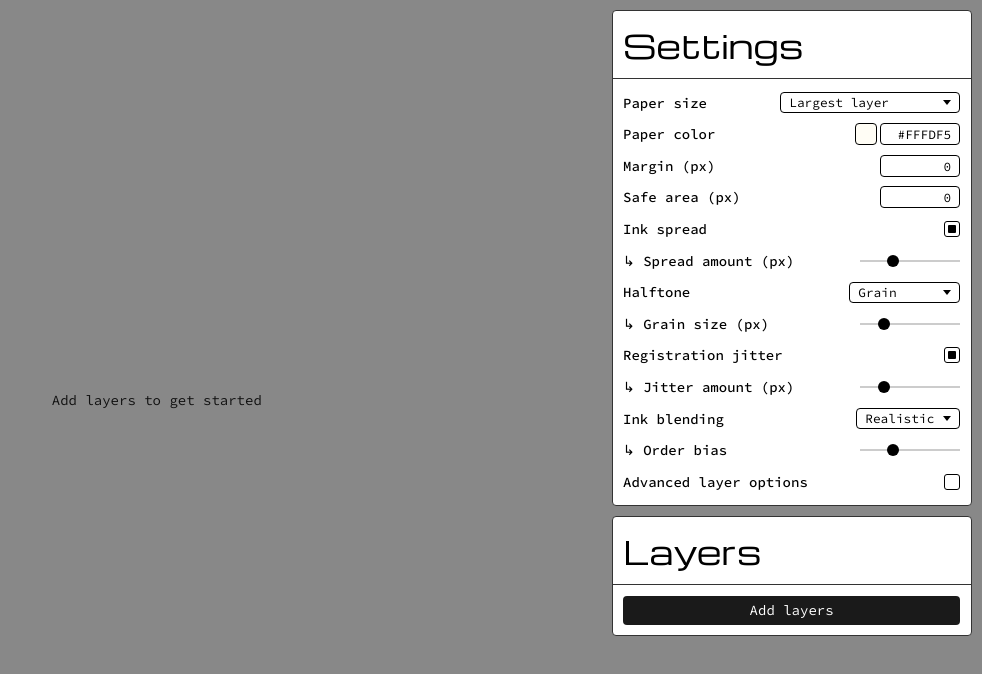
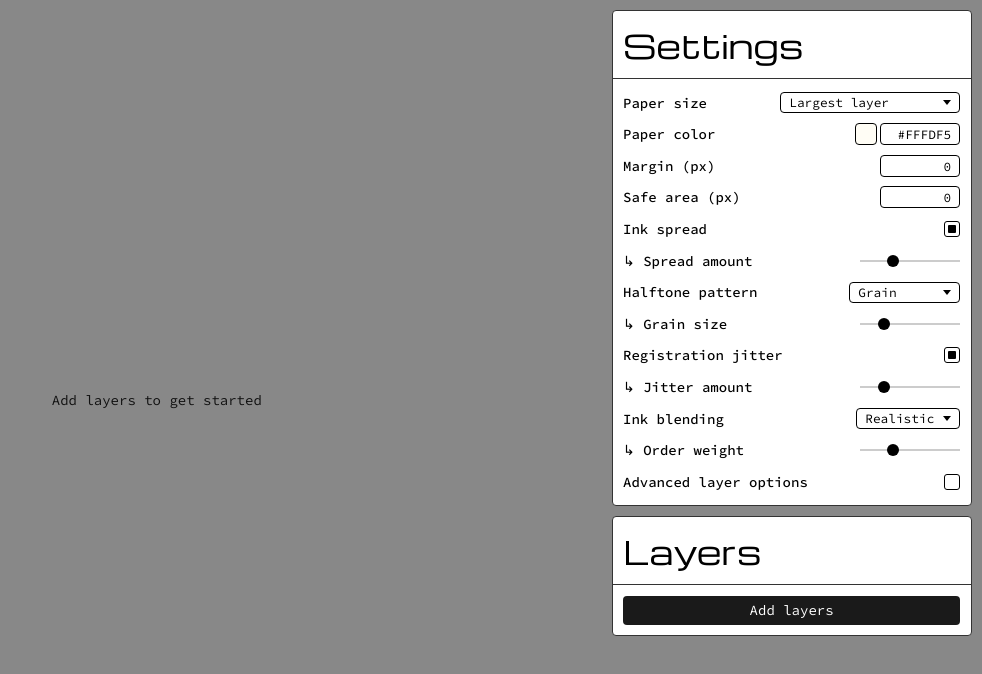
Before and after one commit to jackbush/riso, a React (Vite) app: page / in a window 1280 px wide. Shown: the top 674 px of the page, without its empty margins (298-1280 px from the left). Built offline with nearby package versions, Linux system fonts and the light colour scheme.

Commit message:
palette popover staying on screen

```diff
--- a/src/components/ConfigPanel.tsx
+++ b/src/components/ConfigPanel.tsx
@@ -137,7 +137,7 @@ export function ConfigPanel({ config, onChange }: ConfigPanelProps) {
       </label>
       {config.inkSpreadEnabled && (
         <label className="config-item config-item--row">
-          <span className="config-label">↳ Spread amount (px)</span>
+          <span className="config-label">↳ Spread amount</span>
           <input
             type="range"
             min={0}
@@ -151,7 +151,7 @@ export function ConfigPanel({ config, onChange }: ConfigPanelProps) {
 
       {/* Halftone */}
       <label className="config-item config-item--row">
-        <span className="config-label">Halftone</span>
+        <span className="config-label">Halftone pattern</span>
         <select
           value={config.halftoneMode}
           onChange={(e) =>
@@ -165,7 +165,7 @@ export function ConfigPanel({ config, onChange }: ConfigPanelProps) {
       </label>
       {config.halftoneMode === 'stochastic' && (
         <label className="config-item config-item--row">
-          <span className="config-label">↳ Grain size (px)</span>
+          <span className="config-label">↳ Grain size</span>
           <input
             type="range"
             min={1}
@@ -179,7 +179,7 @@ export function ConfigPanel({ config, onChange }: ConfigPanelProps) {
       {config.halftoneMode === 'am' && (
         <>
           <label className="config-item config-item--row">
-            <span className="config-label">↳ Dot spacing (px)</span>
+            <span className="config-label">↳ Dot spacing</span>
             <input
               type="range"
               min={4}
@@ -224,7 +224,7 @@ export function ConfigPanel({ config, onChange }: ConfigPanelProps) {
       </label>
       {config.registrationJitterEnabled && (
         <label className="config-item config-item--row">
-          <span className="config-label">↳ Jitter amount (px)</span>
+          <span className="config-label">↳ Jitter amount</span>
           <input
             type="range"
             min={0}
@@ -252,7 +252,7 @@ export function ConfigPanel({ config, onChange }: ConfigPanelProps) {
       </label>
       {config.inkBlendMode === 'km' && (
         <label className="config-item config-item--row">
-          <span className="config-label">↳ Order bias</span>
+          <span className="config-label">↳ Order weight</span>
           <input
             type="range"
             min={0}
--- a/src/components/LayerTile.tsx
+++ b/src/components/LayerTile.tsx
@@ -39,7 +39,7 @@ export function LayerTile({
   const thumbnailRef = useRef<HTMLCanvasElement>(null);
   const nameInputRef = useRef<HTMLInputElement>(null);
   const [showPicker, setShowPicker] = useState(false);
-  const [pickerPos, setPickerPos] = useState<{ left: number; top: number } | null>(null);
+  const [pickerPos, setPickerPos] = useState<{ left: number; top: number; openUpward: boolean } | null>(null);
   const [isLoading, setIsLoading] = useState(false);
   const [editingName, setEditingName] = useState(false);
   const [nameDraft, setNameDraft] = useState(layer.name);
@@ -157,13 +157,23 @@ export function LayerTile({
           title={layer.inkColor.name}
           onClick={(e) => {
             if (!showPicker) {
-              setPickerPos({ left: e.clientX, top: e.clientY });
+              const openUpward = window.innerHeight - e.clientY < 325;
+              setPickerPos({ left: e.clientX, top: e.clientY, openUpward });
             }
             setShowPicker((v) => !v);
           }}
         />
         {showPicker && pickerPos && (
-          <div style={{ position: 'fixed', left: pickerPos.left, top: pickerPos.top, zIndex: 100 }}>
+          <div
+            style={{
+              position: 'fixed',
+              left: pickerPos.left,
+              ...(pickerPos.openUpward
+                ? { bottom: window.innerHeight - pickerPos.top }
+                : { top: pickerPos.top }),
+              zIndex: 100,
+            }}
+          >
             <ColorPicker
               onSelect={(ink) => {
                 originalColorRef.current = ink;
```
